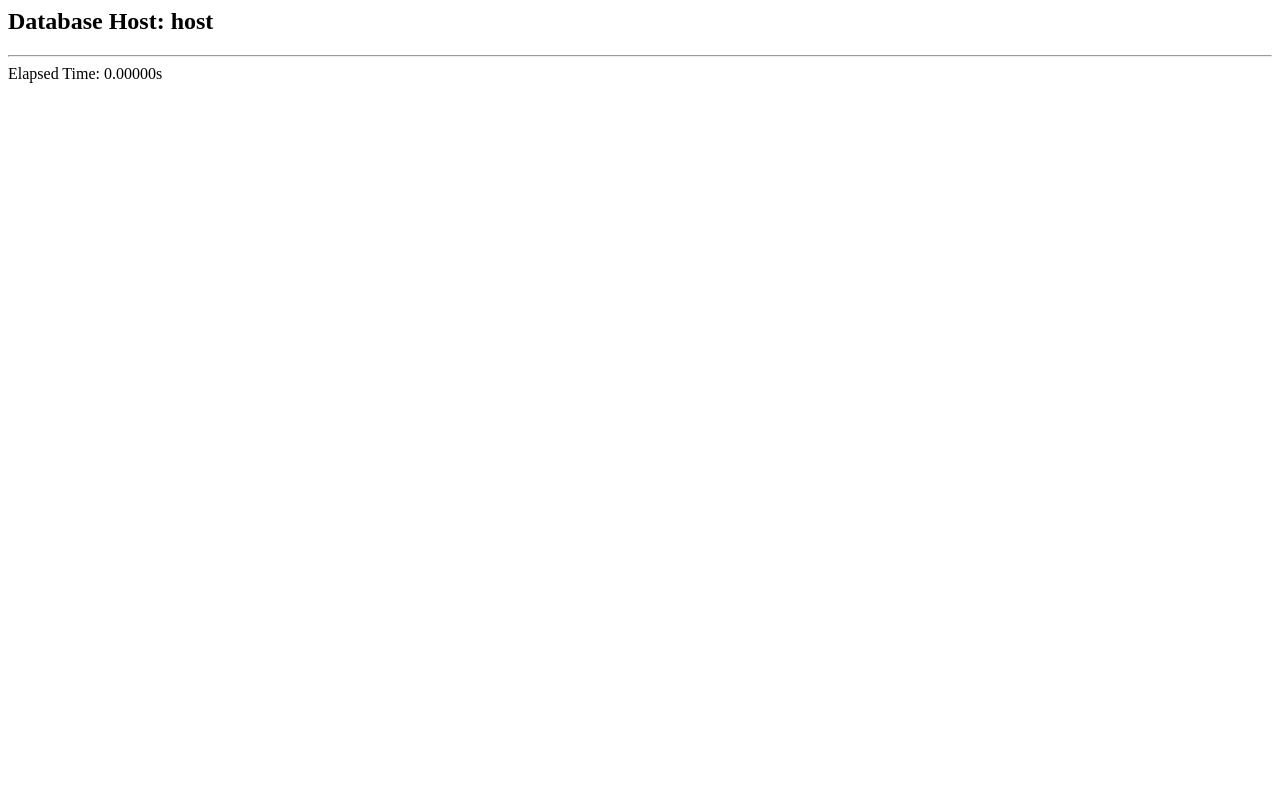
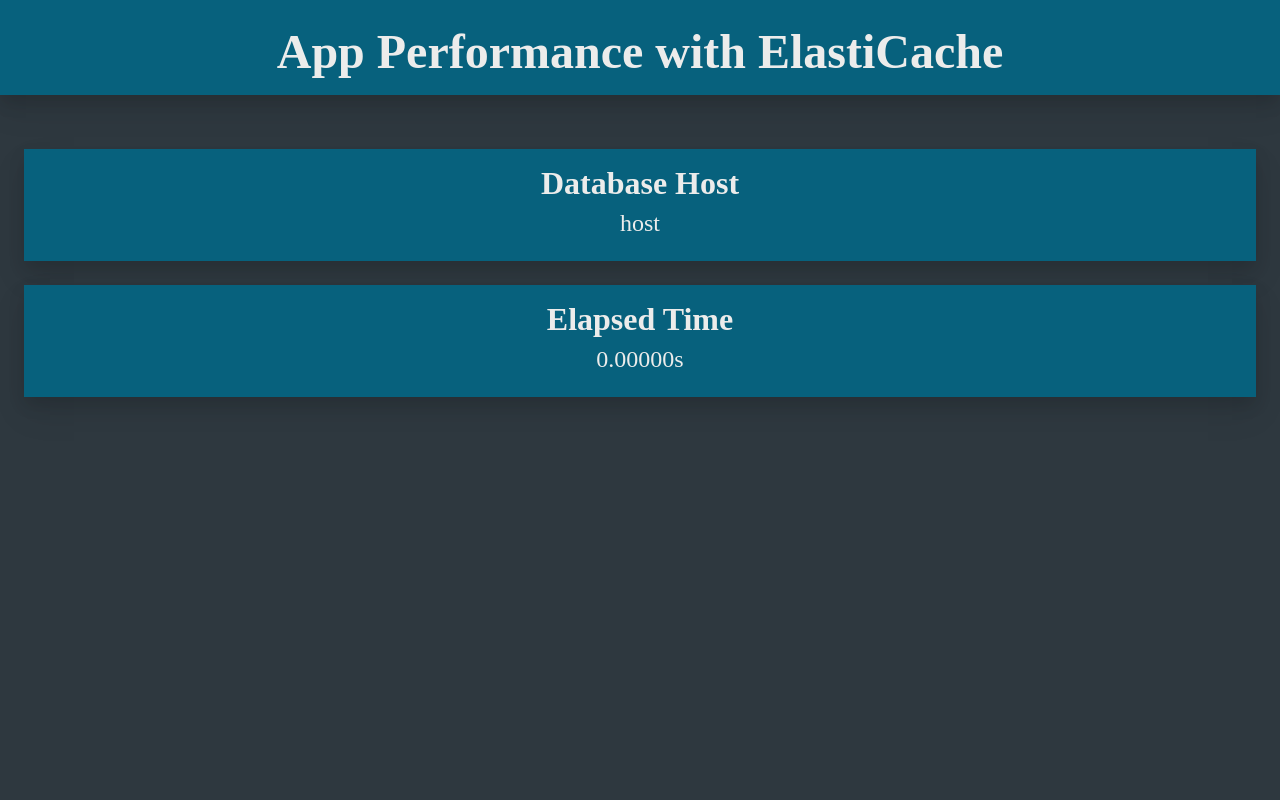
Before and after one commit to wheeleruniverse/cgc-aws-app-performance, a Flask app: page / in a window 1280 px wide. Run offline with Flask 2, Linux system fonts and the light colour scheme; data that the repository does not hold is empty; some libraries are stand-ins or nearby versions.

Commit message:
Jinja inheritance, Flask static assets, Flask url_for, CSS styling

```diff
--- /dev/null
+++ b/app/static/style.css
@@ -0,0 +1,41 @@
+
+body {
+  background-color: #2e383f;
+  color: #ececeb;
+  margin: 0;
+}
+
+.error {
+  color: #ff8000;
+}
+
+.header {
+  background-color: #07617d;
+  box-shadow: 0 8px 16px 0 rgba(0, 0, 0, 0.10), 0 16px 32px 0 rgba(0, 0, 0, 0.09);
+  font-size: 48px;
+  font-weight: bolder;
+  margin-bottom: 54px;
+  padding: 24px 16px 16px 16px;
+  text-align: center;
+}
+
+.section {
+  background-color: #07617d;
+  box-shadow: 0 8px 16px 0 rgba(0, 0, 0, 0.10), 0 16px 32px 0 rgba(0, 0, 0, 0.09);
+  display: flex;
+  flex-direction: column;
+  font-size: 24px;
+  margin: 24px;
+  padding: 16px;
+  text-align: center;
+}
+
+.section span {
+  display: block;
+  margin-bottom: 8px;
+}
+
+.section-title {
+  font-size: 32px;
+  font-weight: bold;
+}
--- /dev/null
+++ b/app/templates/base.html
@@ -0,0 +1,12 @@
+<!DOCTYPE html>
+<html lang="en">
+<head>
+  <meta charset="UTF-8" />
+  <link rel="stylesheet" href="{{ url_for('static', filename='style.css') }}" />
+  <title>CloudGuruChallenge_21.06</title>
+</head>
+<body>
+  {% block content %}
+  {% endblock %}
+</body>
+</html>
--- a/app/templates/index.html
+++ b/app/templates/index.html
@@ -1,20 +1,40 @@
-<html lang="en">
-<head>
-    <title>CloudGuruChallenge_21.06</title>
-</head>
-<body>
+{% extends 'base.html' %}
+{% block content %}
+<div class="header">
+    App Performance with ElastiCache
+</div>
+
 {% if error %}
-        <h2>Error: {{ error }}</h2>
+<div class="error section">
+    <span class="section-title">
+        Error
+    </span>
+    <span>{{ error }}</span>
+</div>
 {% endif %}
 
 {% if db_host %}
-        <h2>Database Host: {{ db_host }}</h2>
+<div class="section">
+    <span class="section-title">
+        Database Host
+    </span>
+    <span>{{ db_host }}</span>
+</div>
 {% endif %}
 
 {% if db_version %}
-        <h2>Database Version: {{ db_version }}</h2>
+<div class="section">
+    <span class="section-title">
+        Database Version
+    </span>
+    <span>{{ db_version }}</span>
+</div>
 {% endif %}
-    <hr>
-    Elapsed Time: {{ g.request_time() }}
-</body>
-</html>
+
+<div class="section">
+    <span class="section-title">
+        Elapsed Time
+    </span>
+    <span>{{ g.request_time() }}</span>
+</div>
+{% endblock %}
```
Lines whose indentation alone changed are shown as unchanged.
